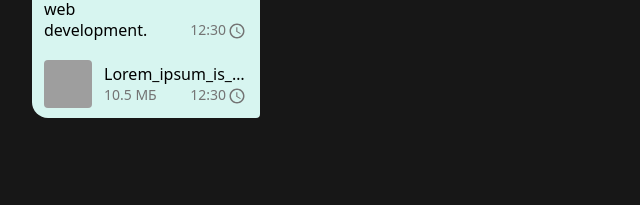
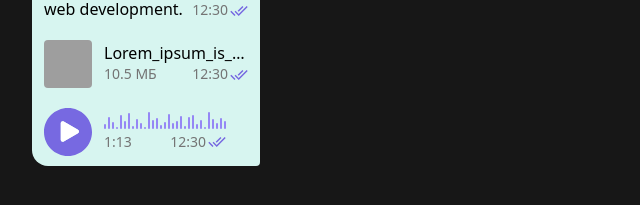
Before and after one commit to Dias-06/chat-frontend-fork, a Next.js app: page / in a window 1280 px wide. Shown: the part 551-756 px from the top of the page, without its empty margins (0-640 px from the left). Built offline with nearby package versions, Linux system fonts and the light colour scheme; grey boxes are pictures that could not be loaded.

Commit message:
chore: voice message

```diff
--- a/app/page.tsx
+++ b/app/page.tsx
@@ -1,3 +1,5 @@
+"use client";
+
 import { MessageBubble } from "@/widgets/msgBubble/index";
 
 export default function Home() {
@@ -21,8 +23,12 @@ export default function Home() {
         size={10.5}
         previewSrc={images[0]}
         person="Someone"
+        status="read"
+        audioSrc="/"
+        audioDuration="1:13"
+        stopLoading={() => {}}
+        onClick={() => {}}
         isLoading={false}
-        status="sending"
       />
     </div>
   );
--- a/src/widgets/msgBubble/ui/MsgBubble.tsx
+++ b/src/widgets/msgBubble/ui/MsgBubble.tsx
@@ -5,6 +5,7 @@ import { ForwardedNode } from "./nodes/ForwardedNode";
 import { ImagesMessage } from "./nodes/ImagesMessage";
 import { ImagesNode } from "./nodes/ImagesNode";
 import { TextMessage } from "./nodes/TextMessage";
+import { VoiceMessage } from "./nodes/VoiceMessage";
 
 interface MessageBubbleProps {
   time: string;
@@ -20,6 +21,10 @@ interface MessageBubbleProps {
   isLoading?: boolean;
   person?: string;
   status?: "sending" | "unread" | "read";
+  audioSrc?: string;
+  audioDuration?: string;
+  stopLoading?: () => void;
+  onClick?: () => void;
 }
 
 export const MessageBubble = ({
@@ -36,6 +41,10 @@ export const MessageBubble = ({
   isLoading,
   person,
   status,
+  audioSrc,
+  audioDuration,
+  stopLoading,
+  onClick,
 }: MessageBubbleProps) => {
   return (
     <div
@@ -79,7 +88,7 @@ export const MessageBubble = ({
         />
       )}
 
-      {fileName && size && (
+      {fileName && size && stopLoading && onClick && (
         <FileMessage
           fileName={fileName}
           size={size}
@@ -88,6 +97,23 @@ export const MessageBubble = ({
           isLoading={isLoading}
           type={type}
           sentIcon={<MessageStatusNode status={status} />}
+          stopLoading={stopLoading}
+          onClick={onClick}
+        />
+      )}
+      {audioSrc && audioDuration && stopLoading && (
+        <VoiceMessage
+          isLoading={isLoading ?? false}
+          audioSrc={audioSrc}
+          duration={audioDuration}
+          time={time}
+          type={type}
+          sentIcon={<MessageStatusNode status={status} />}
+          waveform={[
+            5, 12, 7, 2, 14, 8, 16, 3, 10, 6, 2, 17, 9, 11, 4, 7, 15, 6, 8, 13,
+            3, 12, 14, 5, 9, 2, 17, 10, 6, 11, 8,
+          ]}
+          stopLoading={stopLoading}
         />
       )}
     </div>
--- a/src/widgets/msgBubble/ui/nodes/FileMessage.tsx
+++ b/src/widgets/msgBubble/ui/nodes/FileMessage.tsx
@@ -10,6 +10,8 @@ interface FileMessageProps {
   isLoading?: boolean;
   type: "sent" | "recieved";
   sentIcon: ReactNode;
+  stopLoading: () => void;
+  onClick: () => void;
 }
 
 export const FileMessage = ({
@@ -20,6 +22,8 @@ export const FileMessage = ({
   isLoading = true,
   type,
   sentIcon,
+  stopLoading,
+  onClick,
 }: FileMessageProps) => {
   return (
     <div
@@ -35,9 +39,13 @@ export const FileMessage = ({
             src={previewSrc}
           />
         ) : isLoading ? (
-          <LoadingIcon className="flex-none" />
+          <button onClick={stopLoading}>
+            <LoadingIcon className="flex-none" />
+          </button>
         ) : (
-          <FileIcon className="flex-none" />
+          <button onClick={onClick}>
+            <FileIcon className="flex-none" />
+          </button>
         )}
         <div className="max-w-52.25 flex flex-col gap-0.5 min-w-0">
           <p className="leading-[1.3] truncate max-w-full">{fileName}</p>
--- /dev/null
+++ b/src/widgets/msgBubble/ui/nodes/VoiceMessage.tsx
@@ -0,0 +1,97 @@
+import { useEffect, useRef, useState } from "react";
+import { PlayingIcon } from "./icons/PlayingIcon";
+
+interface VoiceMessageProps {
+  isLoading: boolean;
+  audioSrc: string;
+  duration: string;
+  waveform: number[];
+  time: string;
+  type: "sent" | "recieved";
+  sentIcon?: React.ReactNode;
+  stopLoading: () => void;
+}
+
+export const VoiceMessage = ({
+  isLoading,
+  audioSrc,
+  duration,
+  waveform,
+  time,
+  type,
+  sentIcon,
+  stopLoading,
+}: VoiceMessageProps) => {
+  const audioRef = useRef<HTMLAudioElement | null>(null);
+  const [isPlaying, setIsPlaying] = useState(false);
+  const [progress, setProgress] = useState(0);
+
+  const togglePlay = () => {
+    if (!audioRef.current) return;
+
+    isPlaying ? audioRef.current.pause() : audioRef.current.play();
+
+    setIsPlaying(!isPlaying);
+  };
+
+  useEffect(() => {
+    const audio = audioRef.current;
+    if (!audio) return;
+
+    const updateProgress = () => {
+      if (!isPlaying) return;
+      const idx = Math.floor((audio.currentTime / audio.duration) * 31);
+      setProgress(idx);
+    };
+
+    audio.addEventListener("timeupdate", updateProgress);
+    audio.addEventListener("ended", () => setIsPlaying(false));
+
+    return () => {
+      audio.removeEventListener("timeupdate", updateProgress);
+      audio.removeEventListener("ended", () => setIsPlaying(false));
+    };
+  }, [isPlaying]);
+
+  return (
+    <div
+      className={`px-3 py-2.5 flex items-center gap-3 ${
+        type === "sent" ? "bg-secondary-light" : "bg-white"
+      }`}
+    >
+      <button
+        onClick={isLoading ? stopLoading : togglePlay}
+        className="cursor-pointer"
+      >
+        <PlayingIcon
+          status={isPlaying ? "playing" : isLoading ? "loading" : "idle"}
+        />
+      </button>
+
+      <div className="grid gap-1">
+        <div className="flex items-end gap-0.5">
+          {waveform.map((v, i) => (
+            <div
+              key={i}
+              className="w-[2px] bg-current rounded rounded-[10px]"
+              style={{
+                height: `${v}px`,
+                backgroundColor:
+                  isPlaying && i < progress ? "#CEC8FF" : "#9587F5",
+              }}
+            />
+          ))}
+        </div>
+        <div className="flex items-center justify-between">
+          <span className="text-sm text-gray leading-[1.2]">{duration}</span>
+          <div className="flex gap-0.5 items-center">
+            <span className="text-sm text-gray leading-[1.2]">{time}</span>
+            {type === "sent" && sentIcon}
+          </div>
+        </div>
+      </div>
+
+      <audio ref={audioRef} src={audioSrc} />
+    </div>
+  );
+};
--- /dev/null
+++ b/src/widgets/msgBubble/ui/nodes/icons/PlayingIcon.tsx
@@ -0,0 +1,58 @@
+import { LoadingIcon } from "./LoadingIcon";
+
+interface PlayingIconProps {
+  status: "playing" | "loading" | "idle";
+}
+
+export const PlayingIcon = ({ status = "idle" }: PlayingIconProps) => {
+  switch (status) {
+    case "playing":
+      return (
+        <svg
+          width="48"
+          height="48"
+          viewBox="0 0 48 48"
+          fill="none"
+          xmlns="http://www.w3.org/2000/svg"
+        >
+          <path
+            fillRule="evenodd"
+            clipRule="evenodd"
+            d="M24 0C37.2548 0 48 10.7452 48 24C48 37.2548 37.2548 48 24 48C10.7452 48 0 37.2548 0 24C0 10.7452 10.7452 0 24 0ZM20 14C19.1716 14 18.5 14.6716 18.5 15.5V32.5C18.5 33.3284 19.1716 34 20 34C20.8284 34 21.5 33.3284 21.5 32.5V15.5C21.5 14.6716 20.8284 14 20 14ZM28 14C27.1716 14 26.5 14.6716 26.5 15.5V32.5C26.5 33.3284 27.1716 34 28 34C28.8284 34 29.5 33.3284 29.5 32.5V15.5C29.5 14.6716 28.8284 14 28 14Z"
+            fill="#7769E1"
+          />
+          <path
+            d="M20 14C19.1716 14 18.5 14.6716 18.5 15.5V32.5C18.5 33.3284 19.1716 34 20 34C20.8284 34 21.5 33.3284 21.5 32.5V15.5C21.5 14.6716 20.8284 14 20 14Z"
+            fill="white"
+          />
+          <path
+            d="M28 14C27.1716 14 26.5 14.6716 26.5 15.5V32.5C26.5 33.3284 27.1716 34 28 34C28.8284 34 29.5 33.3284 29.5 32.5V15.5C29.5 14.6716 28.8284 14 28 14Z"
+            fill="white"
+          />
+        </svg>
+      );
+    case "loading":
+      return <LoadingIcon />;
+    default:
+      return (
+        <svg
+          width="48"
+          height="48"
+          viewBox="0 0 48 48"
+          fill="none"
+          xmlns="http://www.w3.org/2000/svg"
+        >
+          <path
+            fillRule="evenodd"
+            clipRule="evenodd"
+            d="M24 48C37.2548 48 48 37.2548 48 24C48 10.7452 37.2548 0 24 0C10.7452 0 0 10.7452 0 24C0 37.2548 10.7452 48 24 48ZM34 25.232C35.3333 24.4622 35.3333 22.5377 34 21.7679L19.75 13.5406C18.4167 12.7708 16.75 13.7331 16.75 15.2727V31.7272C16.75 33.2668 18.4167 34.229 19.75 33.4592L34 25.232Z"
+            fill="#7769E1"
+          />
+          <path
+            d="M34 21.7679C35.3333 22.5377 35.3333 24.4622 34 25.232L19.75 33.4592C18.4167 34.229 16.75 33.2668 16.75 31.7272V15.2727C16.75 13.7331 18.4167 12.7708 19.75 13.5406L34 21.7679Z"
+            fill="white"
+          />
+        </svg>
+      );
+  }
+};
```
